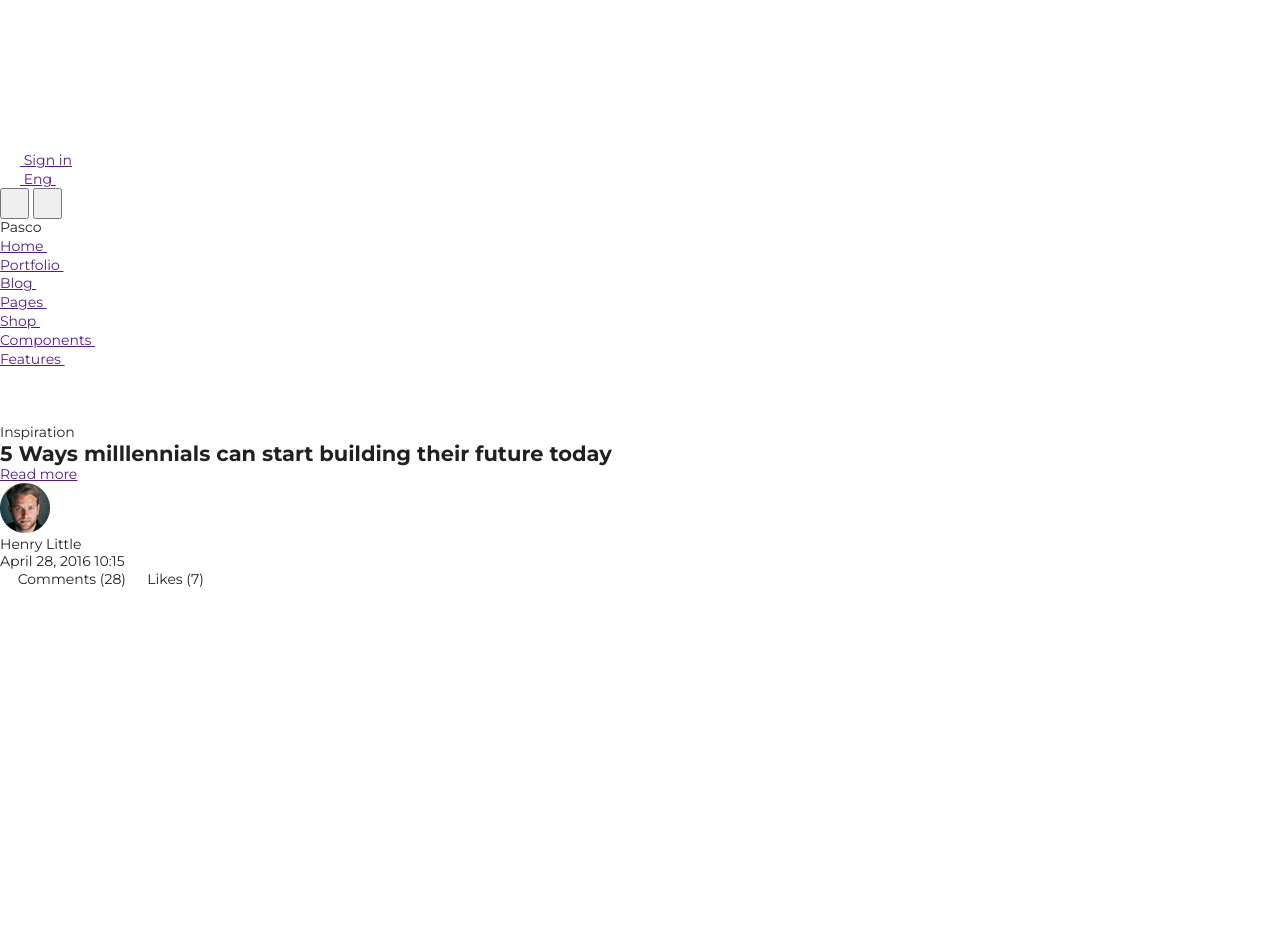
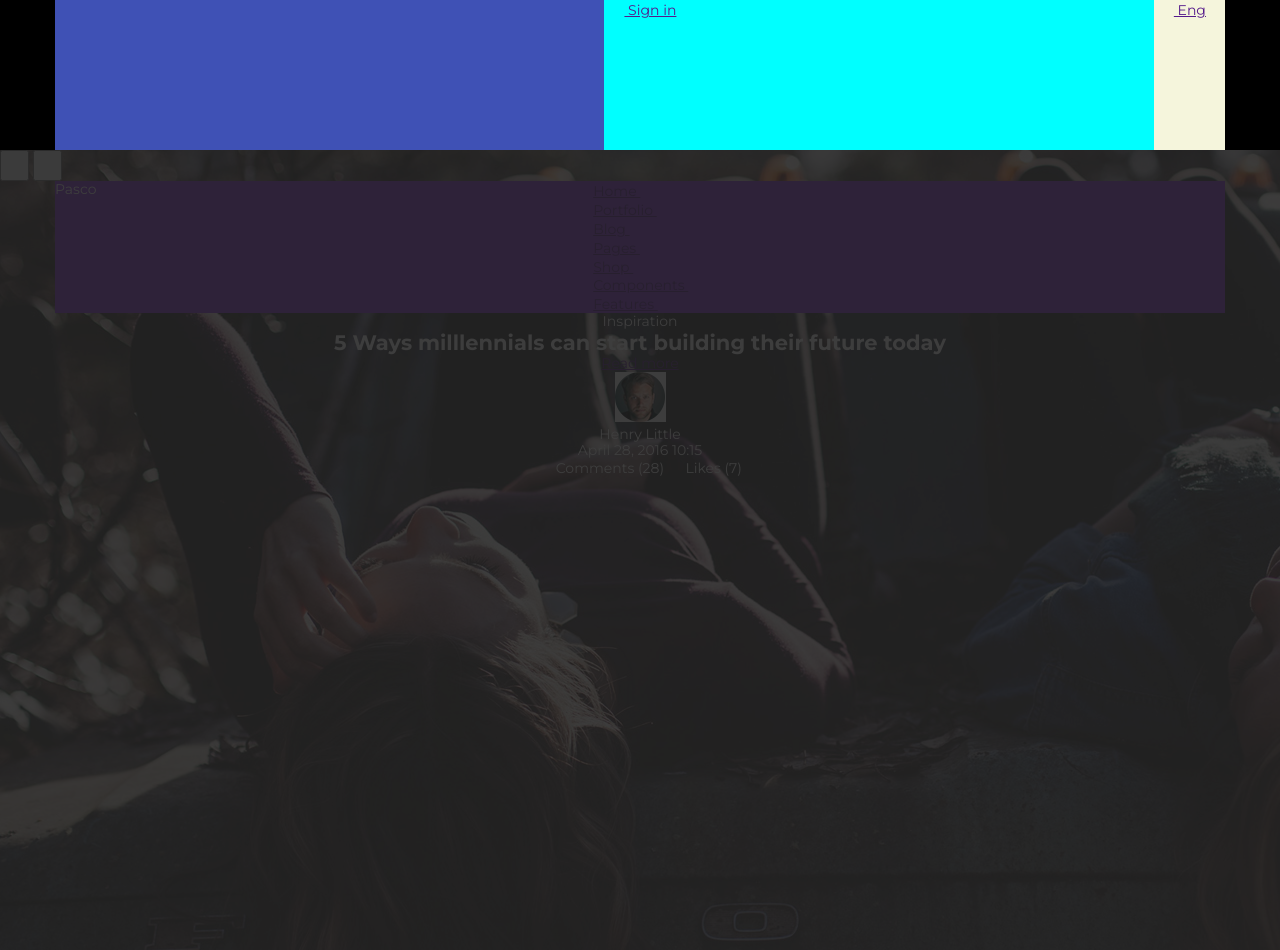
Before and after one commit to v4to/pasco-template, a website: page src/index.html in a window 1280 px wide. Before the commit the page ends 800 px from the top, so only its background shows below. Drawn offline with nearby package versions, Linux system fonts and the light colour scheme; files that its build step writes are made by us from their sources.

Commit message:
Finished grid for desktop version

```diff
--- /dev/null
+++ b/src/sass/blocks/hero.scss
@@ -0,0 +1,19 @@
+.hero {
+  background-image:  url("/img/header-hero.jpg");
+  background-repeat: no-repeat;
+  background-size:   cover;
+  position:          relative;
+  height:            800px;
+}
+
+.hero::before {
+  content:          '';
+  display:          block;
+  position:         absolute;
+  background-color: #212121;
+  top:              0;
+  bottom:           0;
+  right:            0;
+  left:             0;
+  opacity:          0.87;
+}
--- /dev/null
+++ b/src/sass/blocks/main-nav.scss
@@ -0,0 +1,7 @@
+.main-nav {
+  max-width:        1170px;
+  margin:           0 auto;
+  background-color: blueviolet;
+  display:          flex;
+  justify-content:  space-between;
+}
--- /dev/null
+++ b/src/sass/blocks/page-header.scss
@@ -0,0 +1,3 @@
+.page-header {
+  background: #a5a5a5;
+}
--- /dev/null
+++ b/src/sass/blocks/post-preview.scss
@@ -0,0 +1,3 @@
+.post-preview {
+  text-align: center;
+}
--- /dev/null
+++ b/src/sass/blocks/social-list.scss
@@ -0,0 +1,4 @@
+.social-list {
+  width:      50%;
+  background: #3f51b5;
+}
--- /dev/null
+++ b/src/sass/blocks/toolbar.scss
@@ -0,0 +1,11 @@
+.toolbar {
+  background-color: #000000;
+}
+
+.toolbar__wrapper {
+  max-width:        1170px;
+  margin:           0 auto;
+  background-color: beige;
+  display:          flex;
+
+}
--- /dev/null
+++ b/src/sass/blocks/user-list.scss
@@ -0,0 +1,4 @@
+.user-list {
+  width:            50%;
+  background-color: aqua;
+}
--- a/src/sass/common.scss
+++ b/src/sass/common.scss
@@ -1,5 +1,6 @@
 body {
   color:       $text;
+  color:       white;
   @include montserratRegular;
   font-size:   14px;
   line-height: 1.2;
--- a/src/sass/style.scss
+++ b/src/sass/style.scss
@@ -4,3 +4,11 @@
 @import "normalize";
 @import "reset";
 @import "common";
+@import "blocks/page-header";
+@import "blocks/toolbar";
+@import "blocks/social-list";
+@import "blocks/user-list";
+@import "blocks/hero";
+@import "blocks/main-nav";
+@import "blocks/logo";
+@import "blocks/post-preview";
```
Also changed, not shown: src/sass/blocks/logo.scss (added).
